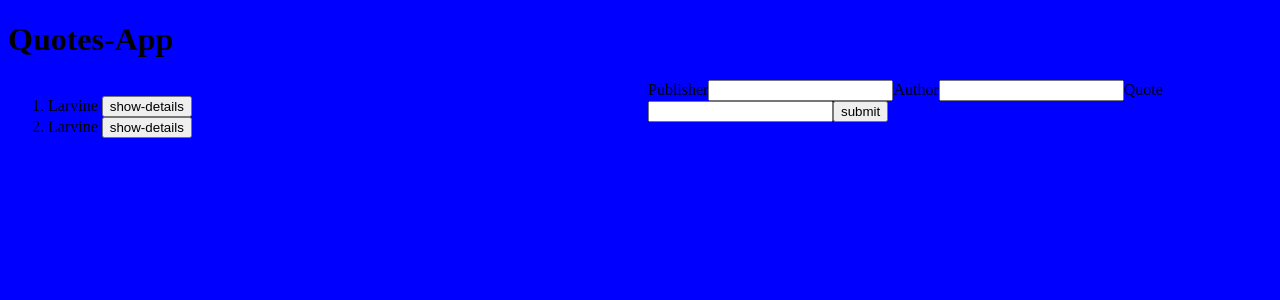
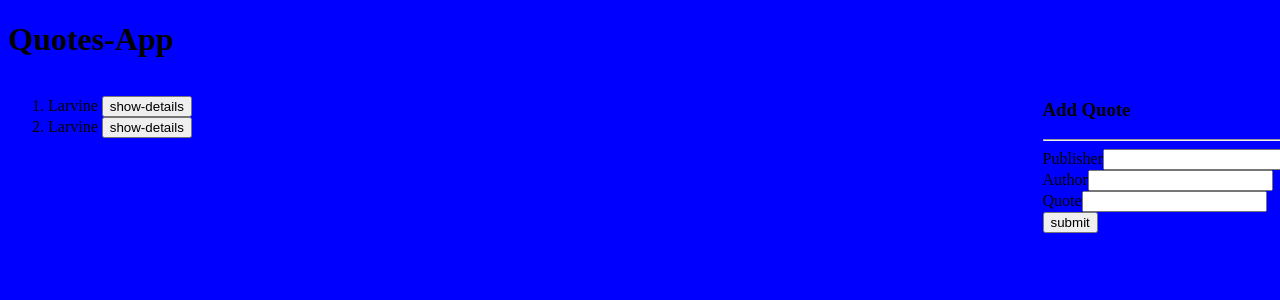
Before and after one commit to asandelarvine/Angular_Quotes, an Angular app: page / in a window 1280 px wide. Shown: the top 300 px of the page. Built offline with nearby package versions, Linux system fonts and the light colour scheme.

Commit message:
form styling

```diff
--- a/src/app/quotes-form/quotes-form.component.html
+++ b/src/app/quotes-form/quotes-form.component.html
@@ -1,10 +1,15 @@
 <form class="form" id="form" #form='ngForm' (ngSubmit)="submitQuote()">
+    <div class="text-center">
+        <h3 class="white-text">Add Quote</h3>
+        <hr class="hr-light">
+    </div>
+
     <label for="name">Publisher</label>
-   <input type="text" id="publisher" name="publisher" #publisher="ngModel" [(ngModel)] ="anotherQuote.name">
+   <input type="text" id="publisher" name="publisher" #publisher="ngModel" [(ngModel)] ="anotherQuote.name"> <br>
    <label for="Author">Author</label>
-   <input type="text" id="author" name="author" #author="ngModel" [(ngModel)] = "anotherQuote.author">
+   <input type="text" id="author" name="author" #author="ngModel" [(ngModel)] = "anotherQuote.author"><br>
    <label for="Quote">Quote</label>
-   <input type="text" id="quote" name="quote" #quote="ngModel" [(ngModel)] = "anotherQuote.quote">
+   <input type="text" id="quote" name="quote" #quote="ngModel" [(ngModel)] = "anotherQuote.quote"><br>
    <button>submit</button>
 
 </form>
--- a/src/app/quotes/quotes.component.css
+++ b/src/app/quotes/quotes.component.css
@@ -4,10 +4,10 @@
     flex-direction: row;
 
 }
-#quotes1{
+#quotes{
     width: 50%;
 
 }
-#quotes2{
+#quotes{
     width: 50%;
 }
```
